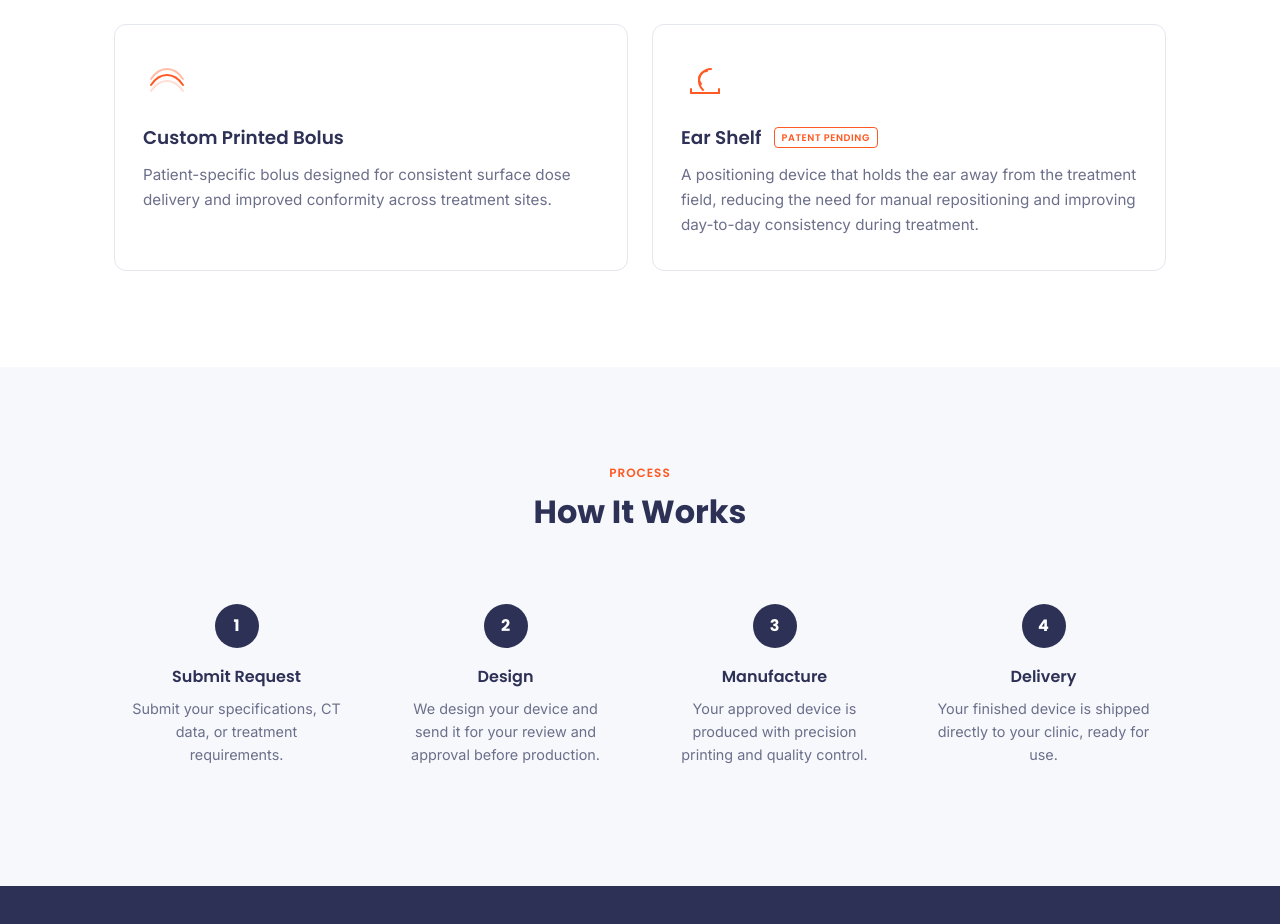
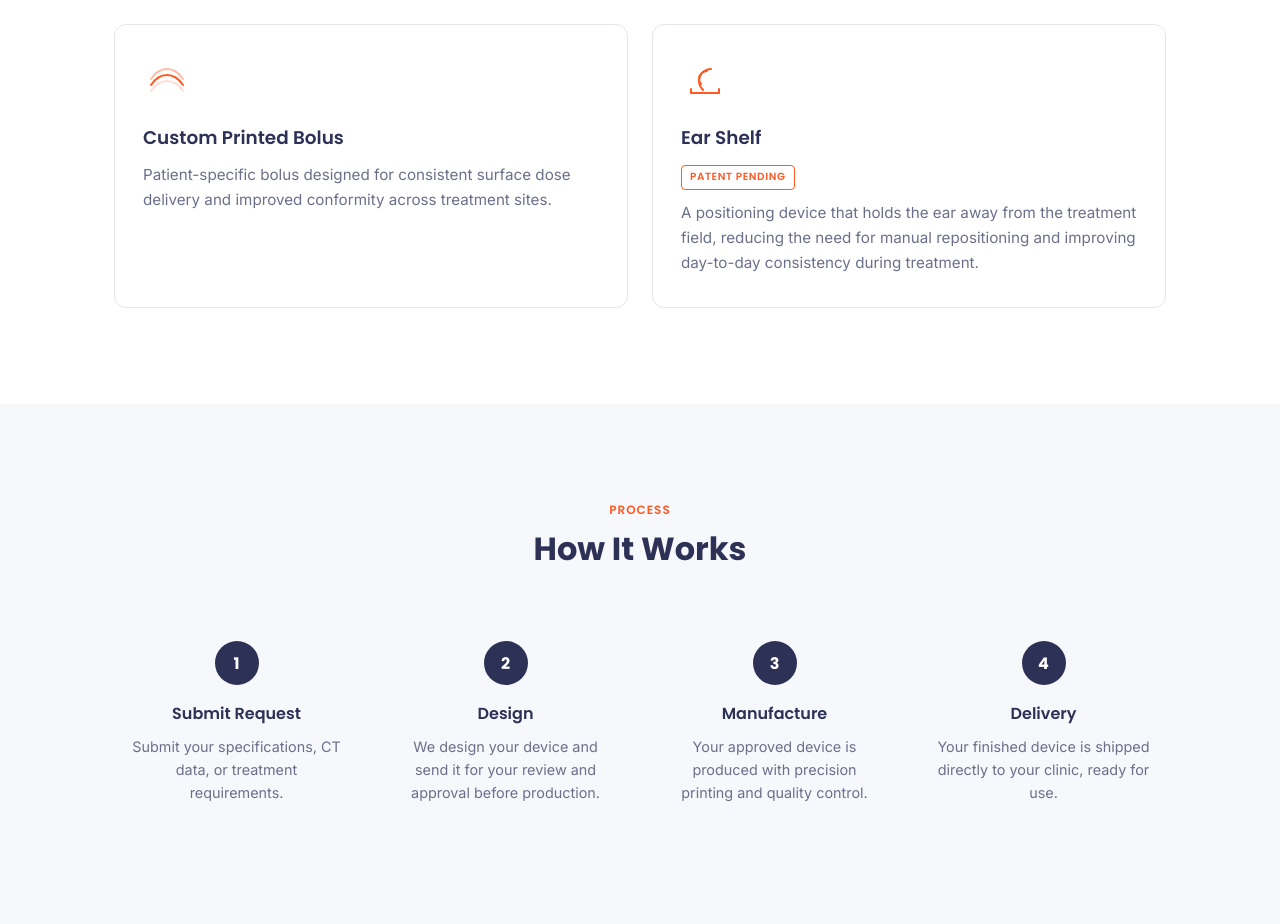
Before and after one commit to StorrisLabs/storrislabs.com, a plain HTML site: page index.html in a window 1280 px wide. Shown: the part 1640-2564 px from the top of the page. Drawn offline with Linux system fonts and the light colour scheme.

Commit message:
Update site with new HTML/CSS/JS

```diff
--- a/index.html
+++ b/index.html
@@ -204,7 +204,8 @@
                 <line x1="38" y1="36" x2="38" y2="32" />
               </svg>
             </div>
-            <h3>Ear Shelf <span class="patent-badge">Patent Pending</span></h3>
+            <h3>Ear Shelf</h3>
+            <span class="patent-badge">Patent Pending</span>
             <p>
               A positioning device that holds the ear away from the treatment field,
               reducing the need for manual repositioning and improving day-to-day
--- a/style.css
+++ b/style.css
@@ -521,18 +521,16 @@ img {
 
 .patent-badge {
   display: inline-block;
-  font-size: 0.6rem;
+  font-family: var(--font-head);
+  font-size: 0.65rem;
   font-weight: 600;
   text-transform: uppercase;
   letter-spacing: 0.06em;
   color: var(--orange);
   border: 1px solid var(--orange);
   border-radius: 4px;
-  padding: 2px 7px;
-  vertical-align: middle;
-  margin-left: 8px;
-  position: relative;
-  top: -1px;
+  padding: 3px 8px;
+  margin-bottom: 10px;
 }
 
 .product-card p {
```
